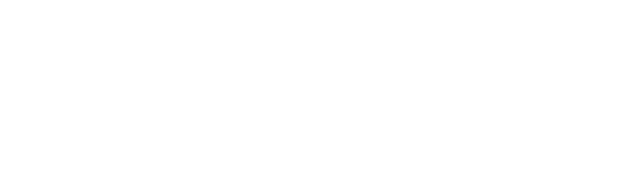
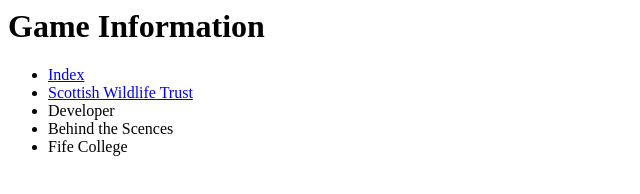
Before and after one commit to KGreenhorn03/Forest-Flight-Webpage, a plain HTML site: page GameInfo.html in a window 1280 px wide. Shown: the whole page, without its empty margins (0-640 px from the left). Drawn offline with Linux system fonts and the light colour scheme.

Commit message:
Added titles, Google Fonts links and navigation bars to first 2 pages

```diff
--- a/GameInfo.html
+++ b/GameInfo.html
@@ -1,7 +1,27 @@
 <html>
-<head>
-    <title>Game Info</title>
-</head>
+  <head>
+   <title>Game Info</title>
+   <link rel="preconnect" href="https://fonts.googleapis.com">
+   <link rel="preconnect" href="https://fonts.gstatic.com" crossorigin>
+   <link href="https://fonts.googleapis.com/css2?family=Fjalla+One&display=swap" rel="stylesheet">
+  </head>
+
+<body>
+
+<h1>Game Information</h1>
+
+<nav>
+  <ul>
+   <li><a href = "Index.html">Index</a></li>
+   <li><a href = "ScottishWildlifeTrust.html">Scottish Wildlife Trust</a></li>
+   <li>Developer</li>
+   <li>Behind the Scences</li>
+   <li>Fife College</li>
+  </ul>
+</nav>
+
+
+</body>
 
 
 </html>
```
Also changed, not shown: Index.html (+1 -1 lines), ScottishWildlifeTrust.html (+4 -1 lines).
